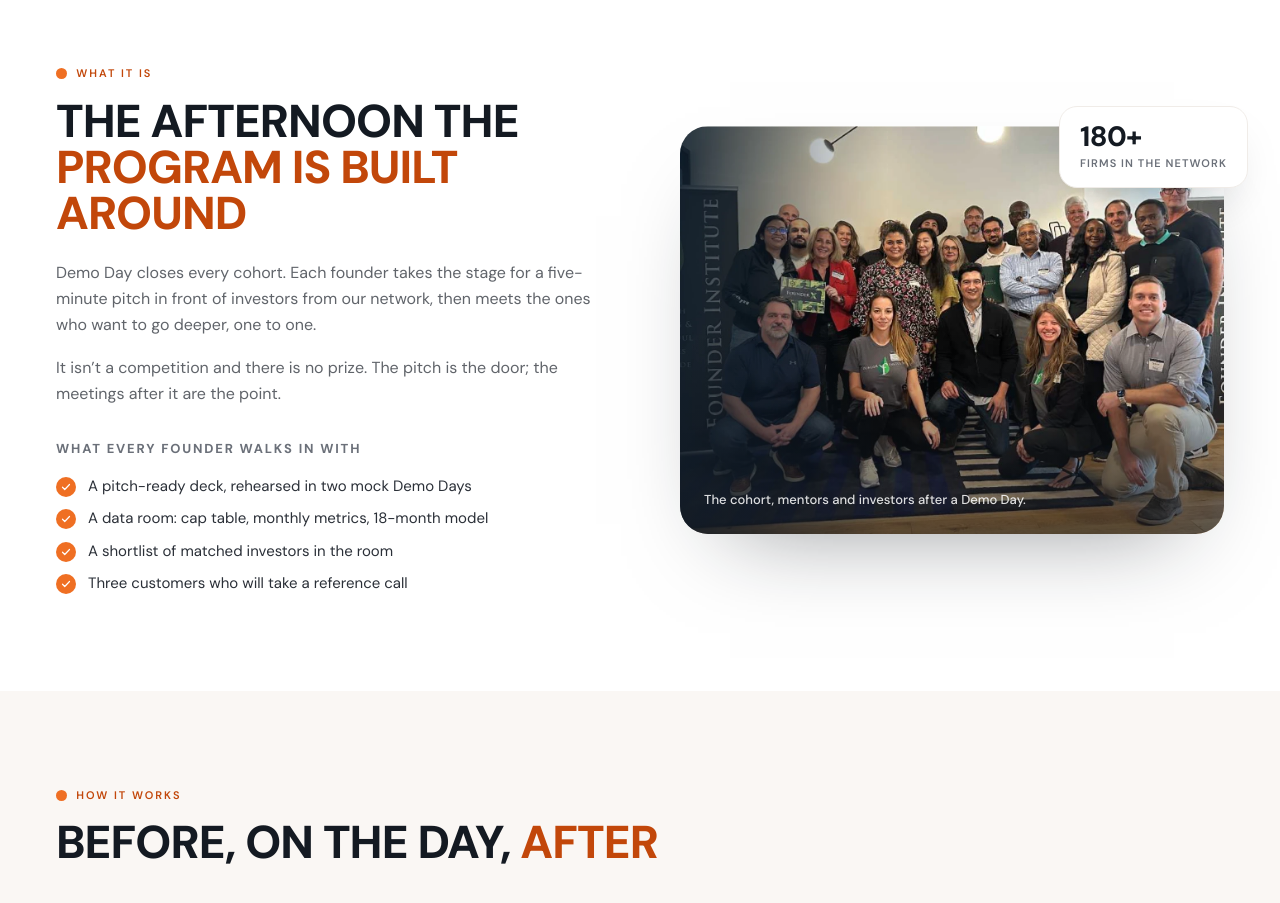
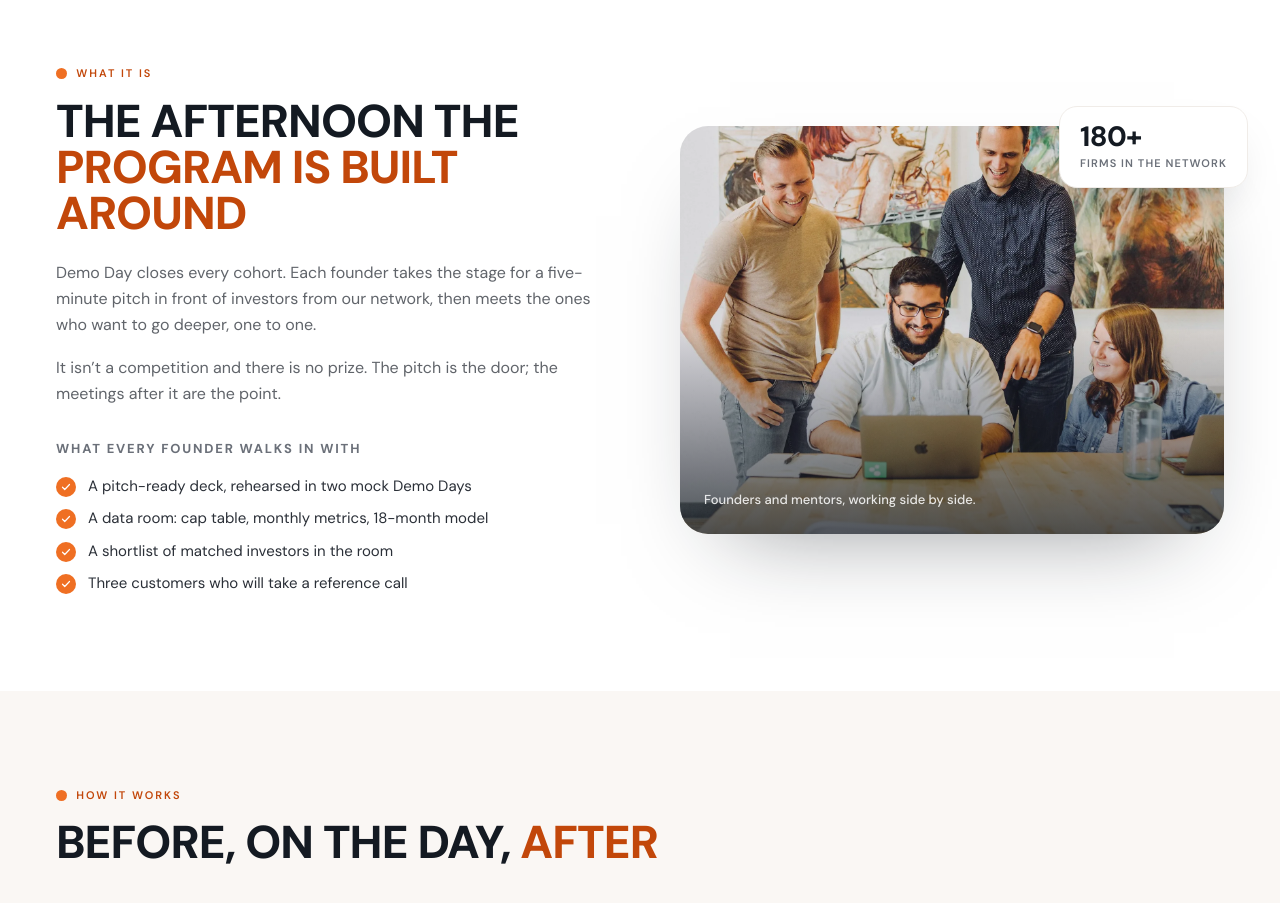
Before and after one commit to nimadorostkar/Startup-Accelerator, a Next.js app: page /demo-day in a window 1280 px wide. Shown: the part 1900-2803 px from the top of the page. Built offline with nearby package versions, Linux system fonts and the light colour scheme; no server answers.

Commit message:
landing better

```diff
--- a/src/app/demo-day/page.tsx
+++ b/src/app/demo-day/page.tsx
@@ -358,22 +358,23 @@ export default function DemoDayPage() {
 
             <Reveal delay={150} y={40} className="relative">
               <div className="relative overflow-hidden rounded-[28px] shadow-[0_40px_90px_-50px_rgba(20,26,34,0.5)]">
-                {/* PLACEHOLDER photo — same third-party image as the join banner; replace before launch. */}
+                {/* Stock photo, same as the join banner (Jud Mackrill, Unsplash License);
+                    swap in a real Demo Day photo when there is one. */}
                 <Image
-                  src="/images/cohort.webp"
-                  alt="A cohort of founders and mentors together at a program event"
-                  width={1441}
-                  height={987}
+                  src="/images/founders-at-work.webp"
+                  alt="Four founders gathered around a laptop, smiling"
+                  width={1800}
+                  height={1200}
                   quality={55}
                   sizes="(min-width: 1024px) 45vw, 100vw"
-                  className="aspect-[4/3] w-full object-cover object-[60%_center]"
+                  className="aspect-[4/3] w-full object-cover object-center"
                 />
                 <div
                   aria-hidden="true"
                   className="absolute inset-x-0 bottom-0 h-1/2 bg-gradient-to-t from-ink/70 to-transparent"
                 />
                 <p className="absolute bottom-5 left-5 right-5 text-[13px] font-medium text-white/85 sm:bottom-6 sm:left-6">
-                  The cohort, mentors and investors after a Demo Day.
+                  Founders and mentors, working side by side.
                 </p>
               </div>
               <div className="absolute -top-5 -right-3 rounded-[18px] border border-line-soft bg-white px-5 py-4 shadow-[0_24px_50px_-24px_rgba(20,26,34,0.35)] sm:-right-6">
--- a/src/components/JoinBanner.tsx
+++ b/src/components/JoinBanner.tsx
@@ -21,16 +21,16 @@ export default function JoinBanner() {
       />
 
       {/* Photo on the right half, fading into the dark panel.
-          PLACEHOLDER — third-party photo showing Founder Institute branding;
-          replace with your own cohort photo (or confirm permission) before launch. */}
+          Stock photo (Jud Mackrill, Unsplash License: unsplash.com/photos/Of_m3hMsoAA);
+          swap in a real Fundup Club photo when there is one. */}
       <div className="absolute inset-y-0 right-0 -z-10 w-full md:w-1/2">
         <Image
-          src="/images/cohort.webp"
-          alt="A cohort of founders and mentors posing together at a program event"
+          src="/images/founders-at-work.webp"
+          alt="Four founders gathered around a laptop, smiling"
           fill
           quality={55}
           sizes="(min-width: 768px) 50vw, 100vw"
-          className="object-cover object-[60%_center]"
+          className="object-cover object-center"
         />
         <div
           aria-hidden="true"
--- a/src/components/Journey.tsx
+++ b/src/components/Journey.tsx
@@ -135,29 +135,30 @@ export default function Journey() {
           </Reveal>
         </div>
 
-        {/* Phones: one swipeable row (next stage peeks in). sm and up: the grid. */}
-        <ol className="snap-row mt-10 pt-1 pb-8 [--bleed:16px] sm:mx-0 sm:mt-12 sm:grid sm:grid-cols-2 sm:gap-5 sm:overflow-visible sm:p-0 lg:grid-cols-3 xl:mt-14 2xl:grid-cols-6 2xl:gap-4">
+        {/* Compact stage cards. Phones: one swipeable row (next stage peeks in);
+            sm: three across; lg and up: all six in one row. */}
+        <ol className="snap-row mx-auto mt-8 max-w-[1180px] pt-1 pb-6 [--bleed:16px] sm:mt-10 sm:grid sm:grid-cols-3 sm:gap-3 sm:overflow-visible sm:p-0 lg:grid-cols-6">
           {STAGES.map(
             ({ id, eyebrow, title, body, Icon, Art, iconMove, href }, i) => (
               <Reveal
                 key={id}
                 as="li"
                 delay={i * 90}
-                className="flex w-[84%] max-w-[340px] sm:w-auto sm:max-w-none"
+                className="flex w-[58%] max-w-[220px] sm:w-auto sm:max-w-none"
               >
                 <TiltCard
                   id={`stage-${id}`}
-                  className="card card-lift group relative flex w-full flex-col overflow-hidden"
+                  className="card card-lift group relative flex w-full flex-col overflow-hidden rounded-[12px]"
                 >
                   <span
                     aria-hidden="true"
-                    className="absolute top-0 left-7 h-[3px] 2xl:left-6 w-10 rounded-b-full bg-brand transition-[width] duration-500 ease-[cubic-bezier(0.16,1,0.3,1)] group-hover:w-16"
+                    className="absolute top-0 left-4 h-[2px] w-6 rounded-b-full bg-brand transition-[width] duration-500 ease-[cubic-bezier(0.16,1,0.3,1)] group-hover:w-10"
                   />
 
                   {/* Stage counter — orients the swipe row on phones */}
                   <span
                     aria-hidden="true"
-                    className="absolute top-6 right-6 font-display text-[13px] font-bold tracking-[0.04em] text-ink/30 tabular-nums sm:hidden"
+                    className="absolute top-4 right-4 font-display text-[11px] font-bold tracking-[0.04em] text-ink/30 tabular-nums sm:hidden"
                   >
                     <span className="text-brand-strong">
                       {String(i + 1).padStart(2, "0")}
@@ -165,32 +166,32 @@ export default function Journey() {
                     &thinsp;/&thinsp;{String(STAGES.length).padStart(2, "0")}
                   </span>
 
-                  <div className="relative px-7 pt-6 2xl:px-6">
+                  <div className="relative px-4 pt-4">
                     <Icon
-                      className={`h-6 w-6 text-brand transition-[translate,rotate,scale] duration-500 ease-[cubic-bezier(0.34,1.8,0.64,1)] ${iconMove}`}
+                      className={`h-4 w-4 text-brand transition-[translate,rotate,scale] duration-500 ease-[cubic-bezier(0.34,1.8,0.64,1)] ${iconMove}`}
                     />
-                    <p className="type-wide mt-4 text-[11px] font-semibold tracking-[0.14em] text-muted uppercase">
+                    <p className="type-wide mt-2.5 text-[9.5px] font-semibold tracking-[0.14em] text-muted uppercase">
                       {eyebrow}
                     </p>
-                    <h3 className="mt-1.5 font-display text-[22px] leading-tight 2xl:text-[21px] font-bold tracking-[-0.01em] text-ink">
+                    <h3 className="mt-1 font-display text-[15px] leading-tight font-bold tracking-[-0.01em] text-ink">
                       {title}
                     </h3>
-                    <p className="mt-2.5 sm:min-h-[4.2em] text-[15px] leading-[1.5] text-ink-soft/75">
+                    <p className="mt-1.5 text-[12px] leading-[1.45] text-ink-soft/75 sm:min-h-[4.35em]">
                       {body}
                     </p>
                     <Link
                       href={href ?? "/demo-day#roadmap"}
                       aria-label={`Learn more about ${title}`}
-                      className="mt-3.5 inline-flex items-center gap-2.5 text-[15px] font-semibold text-ink"
+                      className="mt-2 inline-flex items-center gap-1.5 text-[12px] font-semibold text-ink"
                     >
-                      <span className="bg-[linear-gradient(var(--brand),var(--brand))] bg-[length:100%_2px] bg-bottom bg-no-repeat pb-0.5">
+                      <span className="bg-[linear-gradient(var(--brand),var(--brand))] bg-[length:100%_1.5px] bg-bottom bg-no-repeat pb-px">
                         Learn more
                       </span>
-                      <ArrowRight className="h-4 w-4 transition-transform duration-200 group-hover:translate-x-1" />
+                      <ArrowRight className="h-3 w-3 transition-transform duration-200 group-hover:translate-x-1" />
                     </Link>
                   </div>
 
-                  <div className="relative mt-auto h-[130px] origin-bottom pt-4 transition-[scale] duration-700 ease-[cubic-bezier(0.16,1,0.3,1)] group-hover:scale-[1.04]">
+                  <div className="relative mt-auto h-[56px] origin-bottom pt-2 transition-[scale] duration-700 ease-[cubic-bezier(0.16,1,0.3,1)] group-hover:scale-[1.04]">
                     <Art />
                   </div>
                 </TiltCard>
```
Also changed, not shown: public/images/cohort.webp (deleted), public/images/founders-at-work.webp (added), 1 other file (tests, documents, lock files or other folders).
